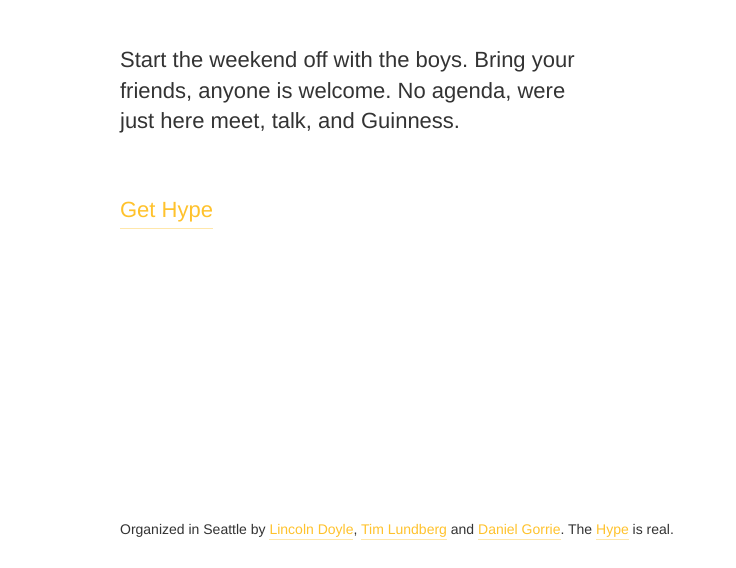
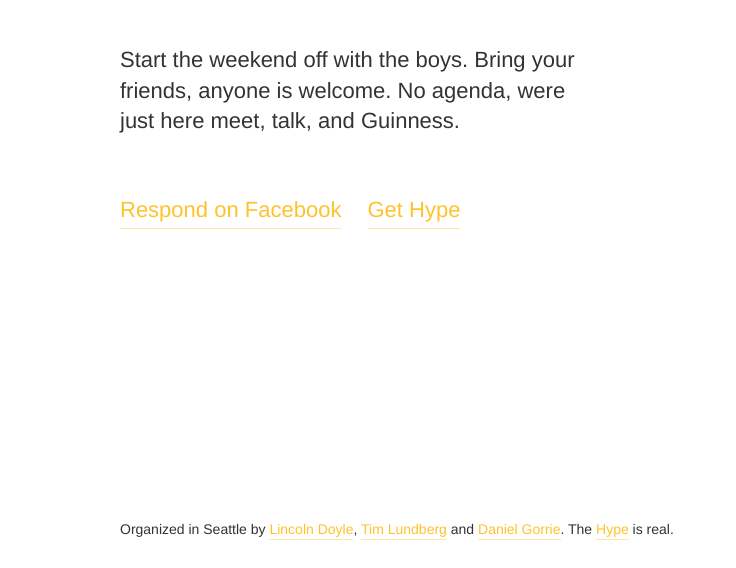
Before and after one commit to lnkn/friday, a plain HTML site: page index.html in a window 1280 px wide. Shown: the part 232-800 px from the top of the page, without its empty margins (0-736 px from the left). Drawn offline with nearby package versions, Linux system fonts and the light colour scheme.

Commit message:
New Facebook link

```diff
--- a/index.html
+++ b/index.html
@@ -32,9 +32,9 @@
 	<p>Start the weekend off with the boys. Bring your friends, anyone is welcome. No agenda, were just here meet, talk, and Guinness.</p>
 
 
-	<a class="button" href="spotify:track:43DeSV93pJPT4lCZaWZ6b1" >Get Hype</a>
+	<a class="button" href="https://www.facebook.com/events/790901921022948/" >Respond on Facebook</a>
 
-<!--	<a class="button" href="#" target="_blank" style = "margin-left:20px;">Get Hype</a>-->
+	<a class="button" href="spotify:track:43DeSV93pJPT4lCZaWZ6b1" target="_blank" style="margin-left:20px;">Get Hype</a>
 </main>
 
 <footer>
```
Also changed, not shown: static/img/coverphoto.png (added).
